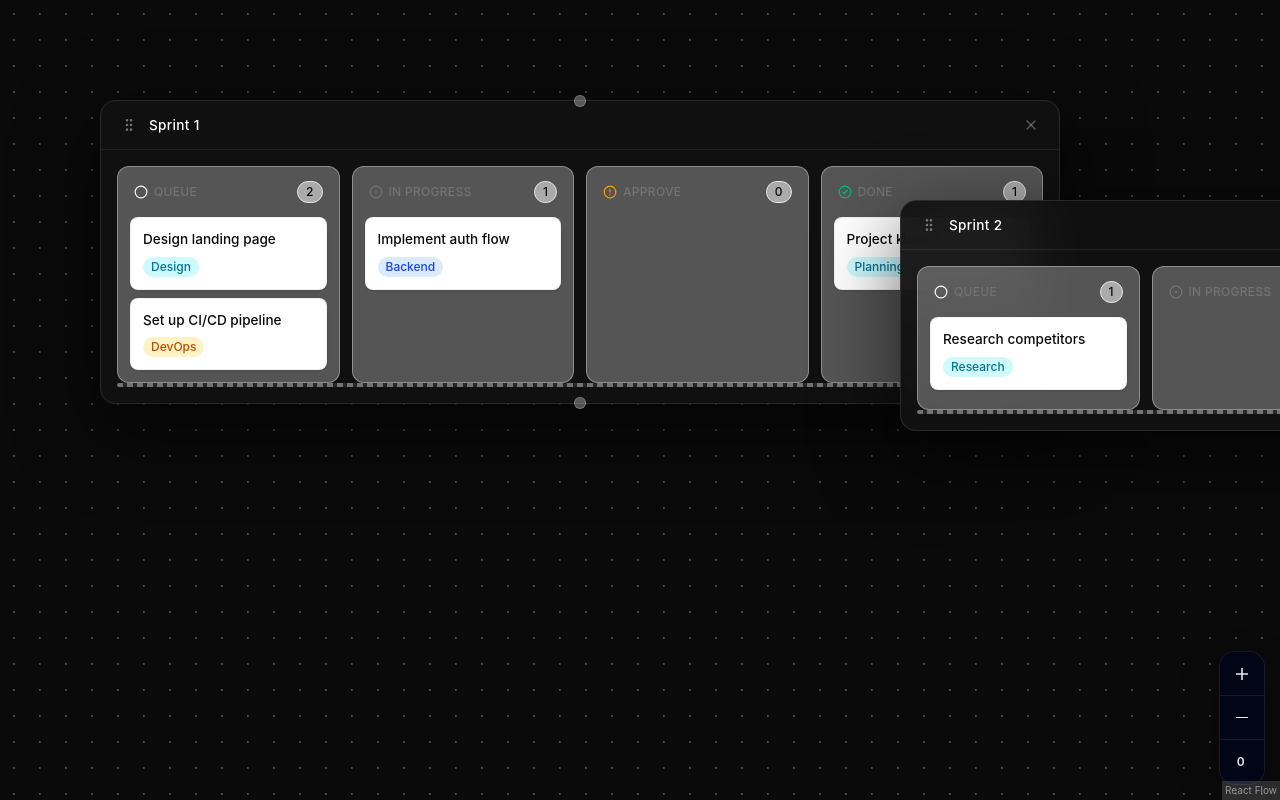
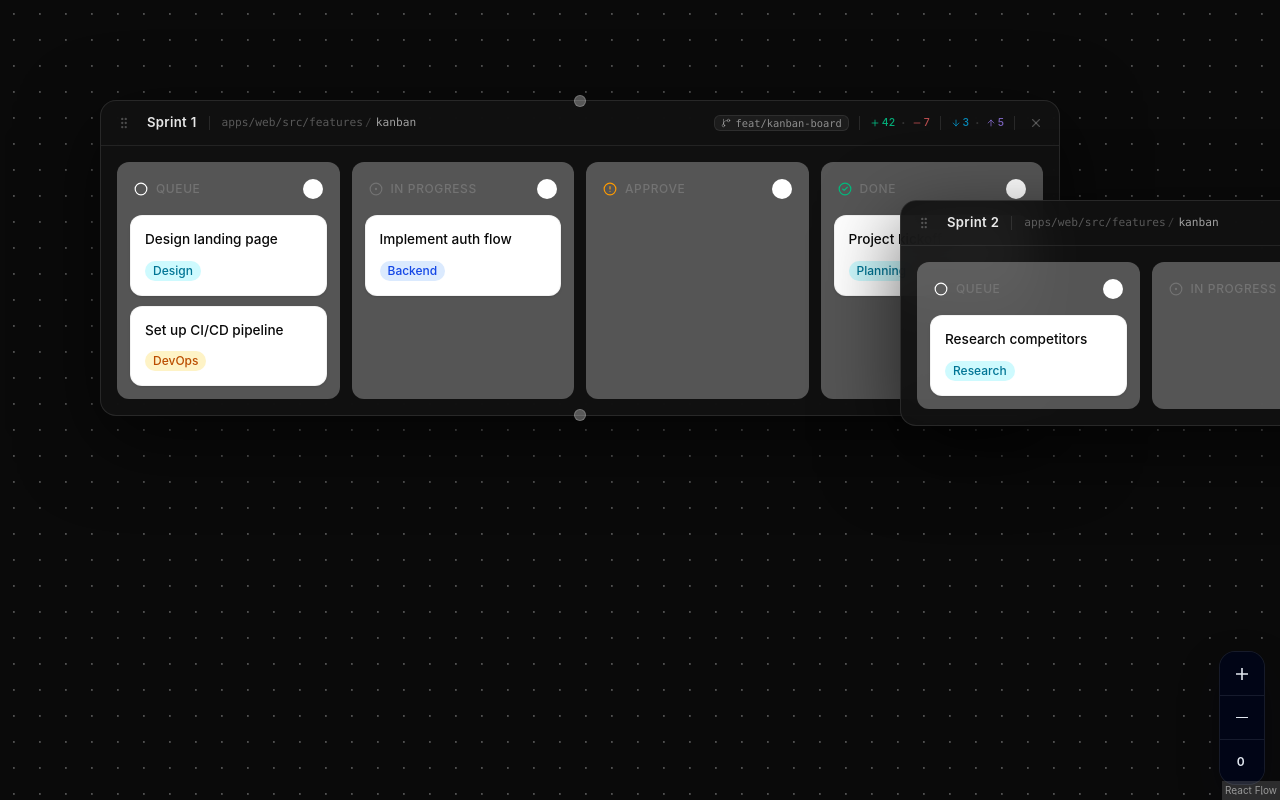
Before and after one commit to parazeeknova/chorus, a Next.js app in the folder apps/web/: page / in a window 1280 px wide. Built offline with nearby package versions, Linux system fonts and the light colour scheme.

Commit message:
feat: enhance kanban card UI with git metadata, diff stats, and sync indicators while refining board layout and drag sensitivity.

```diff
--- a/apps/web/package.json
+++ b/apps/web/package.json
@@ -1,6 +1,6 @@
 {
   "name": "@chorus/web",
-  "version": "0.0.5",
+  "version": "0.0.6",
   "private": true,
   "scripts": {
     "dev": "next dev -p 3000 --turbopack",
--- a/apps/web/src/features/kanban/components/kanban-card-node.tsx
+++ b/apps/web/src/features/kanban/components/kanban-card-node.tsx
@@ -1,7 +1,15 @@
 "use client";
 
 import { Handle, type Node, type NodeProps, Position } from "@xyflow/react";
-import { GripVerticalIcon, XIcon } from "lucide-react";
+import {
+  ArrowDownIcon,
+  ArrowUpIcon,
+  GitBranchIcon,
+  GripVerticalIcon,
+  MinusIcon,
+  PlusIcon,
+  XIcon,
+} from "lucide-react";
 import { memo, useCallback } from "react";
 
 import {
@@ -14,11 +22,110 @@ export const KANBAN_CARD_NODE_TYPE = "kanbanCard";
 
 export interface KanbanCardNodeData {
   columns: KanbanCardData["columns"];
+  diffAdded?: number;
+  diffRemoved?: number;
+  // Future linkable fields
+  filePath?: string;
+  gitBranch?: string;
   id: string;
+  incomingChanges?: number;
   onRemove?: (id: string) => void;
   onUpdateColumns?: (id: string, columns: KanbanCardData["columns"]) => void;
+  outgoingChanges?: number;
   title: string;
   [key: string]: unknown;
+}
+
+// Placeholder data — will be replaced with real agent/session data
+const PLACEHOLDER: Required<
+  Pick<
+    KanbanCardNodeData,
+    | "filePath"
+    | "gitBranch"
+    | "diffAdded"
+    | "diffRemoved"
+    | "incomingChanges"
+    | "outgoingChanges"
+  >
+> = {
+  filePath: "apps/web/src/features/kanban",
+  gitBranch: "feat/kanban-board",
+  diffAdded: 42,
+  diffRemoved: 7,
+  incomingChanges: 3,
+  outgoingChanges: 5,
+};
+
+function FilePath({ path }: { path: string }) {
+  const parts = path.split("/");
+  const filename = parts.pop();
+  const dir = parts.join("/");
+  return (
+    <span className="flex items-center gap-0.5 font-mono text-[0.7rem] leading-none">
+      {dir && (
+        <span className="text-white/30">
+          {dir}
+          <span className="mx-0.5 text-white/20">/</span>
+        </span>
+      )}
+      <span className="text-white/60">{filename}</span>
+    </span>
+  );
+}
+
+function GitBranch({ branch }: { branch: string }) {
+  return (
+    <span className="flex items-center gap-1 rounded-md border border-white/8 bg-white/5 px-1.5 py-0.5">
+      <GitBranchIcon className="size-2.5 text-white/40" />
+      <span className="font-mono text-[0.65rem] text-white/50 leading-none">
+        {branch}
+      </span>
+    </span>
+  );
+}
+
+function DiffStat({ added, removed }: { added: number; removed: number }) {
+  return (
+    <span className="flex items-center gap-1.5">
+      <span className="flex items-center gap-0.5 font-medium text-[0.65rem] text-emerald-400/80 leading-none">
+        <PlusIcon className="size-2.5" />
+        {added}
+      </span>
+      <span className="text-white/15">·</span>
+      <span className="flex items-center gap-0.5 font-medium text-[0.65rem] text-red-400/70 leading-none">
+        <MinusIcon className="size-2.5" />
+        {removed}
+      </span>
+    </span>
+  );
+}
+
+function SyncStat({
+  incoming,
+  outgoing,
+}: {
+  incoming: number;
+  outgoing: number;
+}) {
+  return (
+    <span className="flex items-center gap-1.5">
+      <span
+        className="flex items-center gap-0.5 font-medium text-[0.65rem] text-sky-400/70 leading-none"
+        title={`${incoming} incoming commits`}
+      >
+        <ArrowDownIcon className="size-2.5" />
+        {incoming}
+      </span>
+      <span className="text-white/15">·</span>
+      <span
+        className="flex items-center gap-0.5 font-medium text-[0.65rem] text-violet-400/70 leading-none"
+        title={`${outgoing} outgoing commits`}
+      >
+        <ArrowUpIcon className="size-2.5" />
+        {outgoing}
+      </span>
+    </span>
+  );
 }
 
 function KanbanCardNodeComponent({
@@ -26,6 +133,15 @@ function KanbanCardNodeComponent({
   id,
 }: NodeProps<Node<Record<string, unknown>>>) {
   const cardData = rawData as unknown as KanbanCardNodeData;
+
+  const filePath = cardData.filePath ?? PLACEHOLDER.filePath;
+  const gitBranch = cardData.gitBranch ?? PLACEHOLDER.gitBranch;
+  const diffAdded = cardData.diffAdded ?? PLACEHOLDER.diffAdded;
+  const diffRemoved = cardData.diffRemoved ?? PLACEHOLDER.diffRemoved;
+  const incomingChanges =
+    cardData.incomingChanges ?? PLACEHOLDER.incomingChanges;
+  const outgoingChanges =
+    cardData.outgoingChanges ?? PLACEHOLDER.outgoingChanges;
 
   const handleColumnsChange = useCallback(
     (columns: KanbanCardData["columns"]) => {
@@ -52,22 +168,54 @@ function KanbanCardNodeComponent({
         type="source"
       />
 
-      <div className="flex items-center gap-2 border-white/8 border-b px-4 py-3">
-        <div className="flex cursor-grab items-center justify-center rounded-md p-1 text-white/40 hover:text-white/60 active:cursor-grabbing">
-          <GripVerticalIcon className="size-4" />
+      {/* Title bar */}
+      <div className="flex items-center gap-3 border-white/8 border-b px-3 py-2.5">
+        {/* Drag handle */}
+        <div className="flex shrink-0 cursor-grab items-center justify-center rounded-md p-1 text-white/25 hover:text-white/50 active:cursor-grabbing">
+          <GripVerticalIcon className="size-3.5" />
         </div>
-        <h2 className="flex-1 font-medium text-[0.85rem] text-white tracking-wide">
+
+        {/* Left: Task name */}
+        <h2 className="shrink-0 font-semibold text-[0.82rem] text-white/90 tracking-wide">
           {cardData.title}
         </h2>
+
+        {/* Separator */}
+        <span className="h-3.5 w-px shrink-0 bg-white/10" />
+
+        {/* File path */}
+        <div className="min-w-0 flex-1 truncate">
+          <FilePath path={filePath} />
+        </div>
+
+        {/* Right-aligned metadata */}
+        <div className="flex shrink-0 items-center gap-2.5">
+          <GitBranch branch={gitBranch} />
+
+          {/* Separator */}
+          <span className="h-3.5 w-px bg-white/10" />
+
+          <DiffStat added={diffAdded} removed={diffRemoved} />
+
+          {/* Separator */}
+          <span className="h-3.5 w-px bg-white/10" />
+
+          <SyncStat incoming={incomingChanges} outgoing={outgoingChanges} />
+
+          {/* Close */}
           {cardData.onRemove && (
+            <>
+              <span className="h-3.5 w-px bg-white/10" />
               <button
-            className="rounded-md p-1 text-white/30 transition-colors hover:bg-white/10 hover:text-white/60"
+                className="rounded-md p-1 text-white/25 transition-colors hover:bg-white/8 hover:text-white/60"
                 onClick={() => cardData.onRemove?.(id)}
                 type="button"
               >
-            <XIcon className="size-4" />
+                <XIcon className="size-3.5" />
               </button>
+            </>
           )}
+        </div>
       </div>
 
       <div className="nodrag p-4">
--- a/apps/web/src/features/kanban/components/kanban.tsx
+++ b/apps/web/src/features/kanban/components/kanban.tsx
@@ -143,8 +143,8 @@ export function Kanban({
   const [activeTask, setActiveTask] = useState<Task | null>(null);
 
   const sensors = useSensors(
-    useSensor(PointerSensor, { activationConstraint: { distance: 8 } }),
-    useSensor(TouchSensor, { activationConstraint: { distance: 8 } }),
+    useSensor(PointerSensor, { activationConstraint: { distance: 2 } }),
+    useSensor(TouchSensor, { activationConstraint: { distance: 2 } }),
     useSensor(KeyboardSensor, { coordinateGetter: sortableKeyboardCoordinates })
   );
 
@@ -384,10 +384,6 @@ function KanbanItemHandle({
   );
 }
 
-function KanbanOverlay({ className }: ComponentProps<"div">) {
-  return <div className={cn("pointer-events-none", className)} />;
-}
-
 const COLUMNS: Record<string, { title: string; icon: React.ReactNode }> = {
   queue: {
     title: "Queue",
@@ -414,15 +410,13 @@ interface TaskCardProps {
 
 function TaskCard({ task, asHandle }: TaskCardProps) {
   const content = (
-    <div className="group rounded-lg border border-border/50 bg-card p-3 shadow-sm transition-all hover:border-border hover:shadow-md dark:border-white/10 dark:bg-white/5 dark:hover:bg-white/8">
-      <div className="flex flex-col gap-2">
+    <div className="group flex flex-col gap-3 rounded-xl border border-border/50 bg-card p-3.5 shadow-sm transition-all hover:border-border hover:shadow-md dark:border-white/10 dark:bg-white/[0.03] dark:hover:border-white/20 dark:hover:bg-white/[0.06]">
       <span className="font-medium text-[0.85rem] text-foreground leading-snug dark:text-white/90">
         {task.title}
       </span>
       <Badge className="w-fit" size="sm" variant={task.labelVariant}>
         {task.label}
       </Badge>
-      </div>
     </div>
   );
 
@@ -487,22 +481,18 @@ export function KanbanCardContent({
           const col = COLUMNS[columnId];
           return (
             <KanbanColumn key={columnId} value={columnId}>
-              <div className="flex h-full flex-col gap-3 rounded-xl border border-border/40 bg-muted/30 p-3 dark:border-white/5 dark:bg-black/20">
-                <div className="flex items-center gap-1.5 px-1 py-0.5">
+              <div className="flex h-full flex-col gap-3 rounded-xl border border-transparent bg-muted/30 p-3 dark:border-white/[0.02] dark:bg-black/30">
+                <div className="flex items-center gap-2 px-1 py-1">
                   {col.icon}
-                  <h3 className="font-medium text-[0.75rem] text-muted-foreground uppercase tracking-wide">
+                  <h3 className="font-medium text-[0.75rem] text-muted-foreground uppercase tracking-wider dark:text-white/50">
                     {col.title}
                   </h3>
-                  <Badge
-                    className="ml-auto bg-background/50 dark:bg-white/10"
-                    size="sm"
-                    variant="outline"
-                  >
+                  <div className="ml-auto flex size-5 items-center justify-center rounded-full bg-background font-semibold text-[10px] dark:bg-white/10 dark:text-white/80">
                     {tasks.length}
-                  </Badge>
+                  </div>
                 </div>
                 <KanbanColumnContent
-                  className="flex flex-col gap-2"
+                  className="flex flex-col gap-2.5"
                   value={columnId}
                 >
                   {tasks.map((task) => (
@@ -514,7 +504,6 @@ export function KanbanCardContent({
           );
         })}
       </KanbanBoard>
-      <KanbanOverlay className="rounded-md border-2 border-border/40 border-dashed bg-muted/10" />
     </Kanban>
   );
 }
--- a/package.json
+++ b/package.json
@@ -1,6 +1,6 @@
 {
   "name": "chorus",
-  "version": "0.0.7",
+  "version": "0.0.8",
   "private": true,
   "scripts": {
     "build": "turbo run build",
```
Lines whose indentation alone changed are shown as unchanged.
